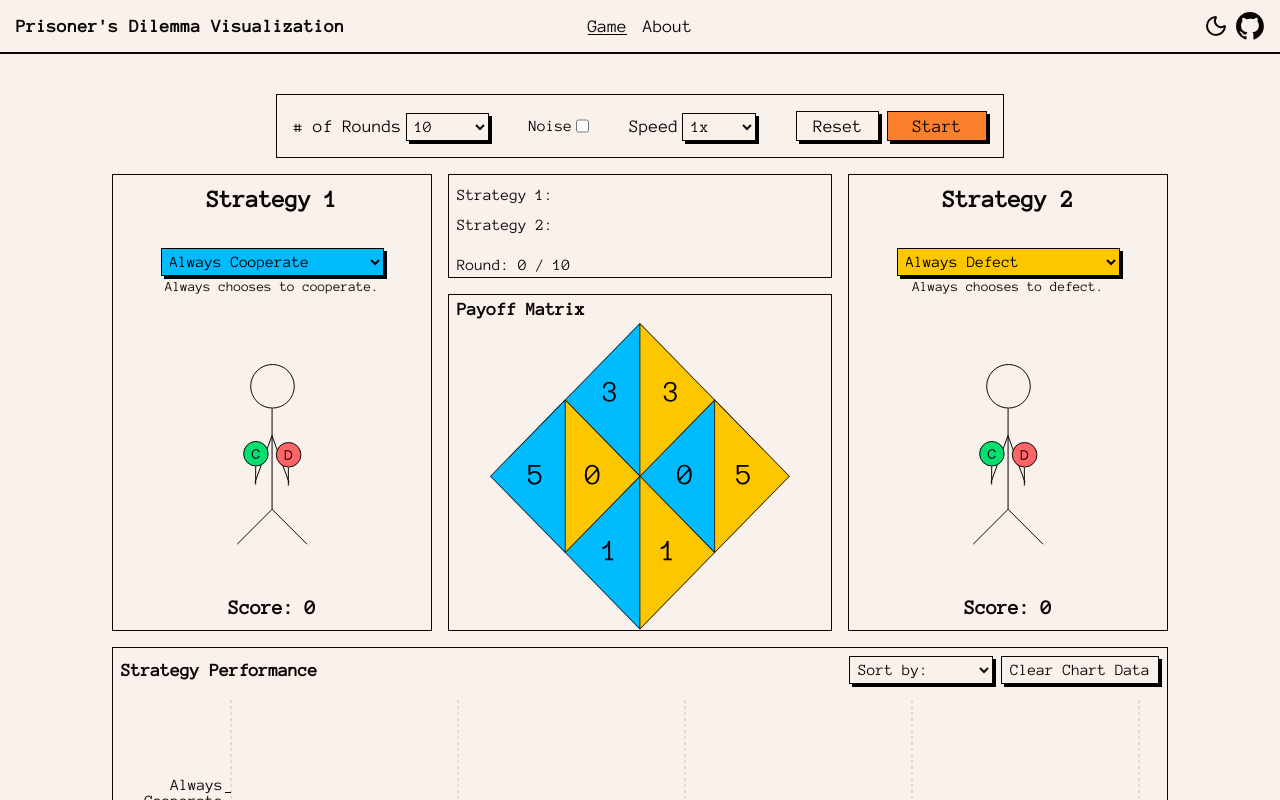
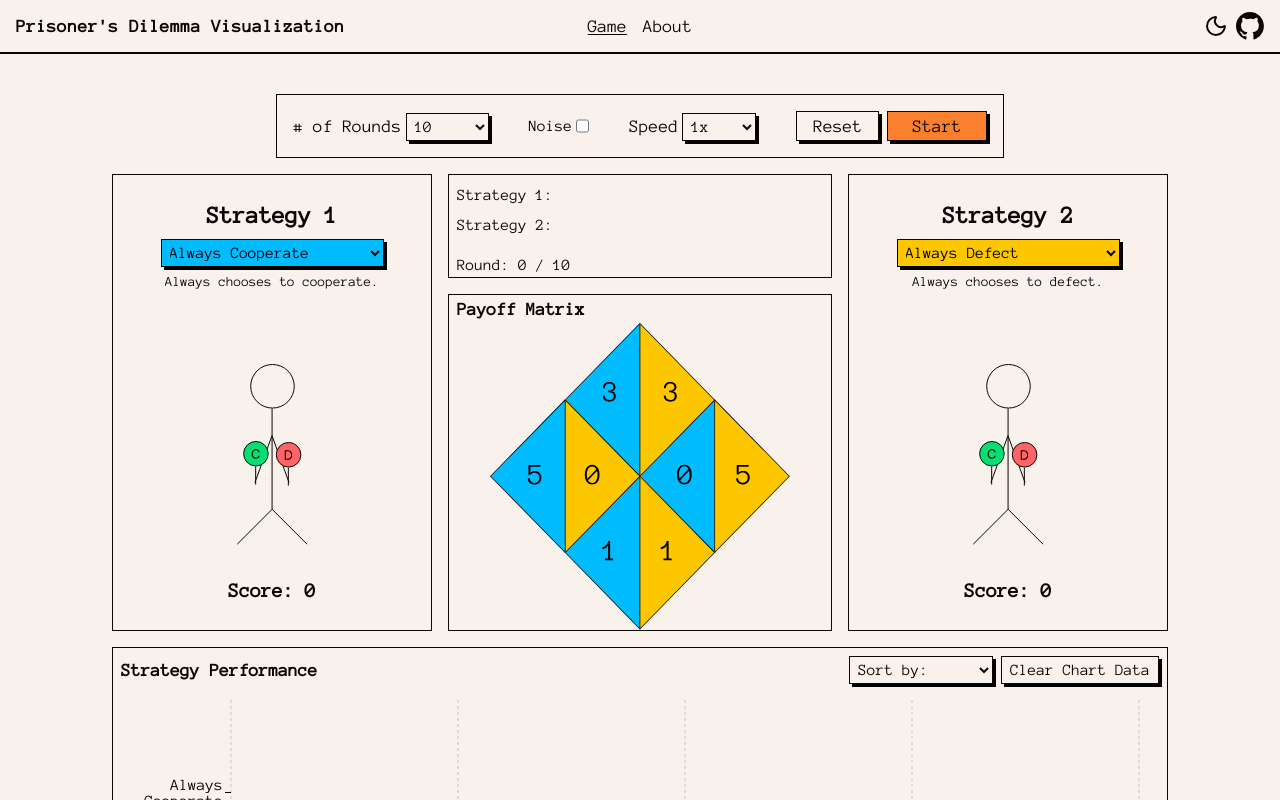
Before and after one commit to LukeBatten17/prisoners-dilemma-viz, a React (Vite) app: page / in a window 1280 px wide. Shown: the top 800 px of the page. Built offline with nearby package versions, Linux system fonts and the light colour scheme.

Commit message:
Added animations to score

```diff
--- a/src/components/StrategyCard.tsx
+++ b/src/components/StrategyCard.tsx
@@ -1,8 +1,9 @@
-import React, { useState, useEffect } from "react";
+import React, { useState, useEffect, use } from "react";
 import { strategies } from "../gameSettings/strategies";
 import Select from "./Select";
 import ScrollContainer from "react-indiana-drag-scroll";
 import Stickman from "./Stickman";
+import { useSpring, motion } from "motion/react";
 
 type StrategyCardProps = {
   strategyNumber: number;
@@ -24,6 +25,17 @@ const StrategyCard: React.FC<StrategyCardProps> = ({
   currentRound,
 }) => {
   const [displayMove, setDisplayMove] = useState<string | null>(null);
+  const [displayScore, setDisplayScore] = useState(0);
+
+  const springConfig = useSpring(0, { bounce: 0.1, duration: delay / 2 });
+
+  springConfig.on("change", (value) => {
+    setDisplayScore(Math.round(value));
+  });
+
+  useEffect(() => {
+    springConfig.set(score);
+  }, [score]);
 
   useEffect(() => {
     if (recentMove) {
@@ -45,10 +57,9 @@ const StrategyCard: React.FC<StrategyCardProps> = ({
   const selectedIndex = strategies.findIndex((s) => s.name === strategy?.name);
 
   return (
-    <div className="flex flex-col justify-between items-center p-2 border h-full">
-      <h1 className="text-2xl font-bold mb-2 ">{`Strategy ${strategyNumber}`}</h1>
-
+    <div className="flex flex-col justify-around items-center p-2 border h-full">
       <div className="flex flex-col items-center">
+        <h1 className="text-2xl font-bold mb-2 ">{`Strategy ${strategyNumber}`}</h1>
         <Select
           name="strategy"
           id={`strategy-${strategyNumber}`}
@@ -68,7 +79,7 @@ const StrategyCard: React.FC<StrategyCardProps> = ({
           horizontal={false}
           className="h-16  overflow-y-auto scrollbar-hide"
         >
-          <p className="text-center text-sm/3.5 mt-1">
+          <p className="text-center text-sm/3.5 mt-2">
             {strategy?.description}
           </p>
         </ScrollContainer>
@@ -77,7 +88,8 @@ const StrategyCard: React.FC<StrategyCardProps> = ({
       <div>
         <Stickman displayMove={displayMove} delay={delay} />
       </div>
-      <h3 className="text-xl mt-6 font-bold">{`Score: ${score}`}</h3>
+
+      <h3 className="text-xl font-bold">{`Score: ${displayScore}`}</h3>
     </div>
   );
 };
```
